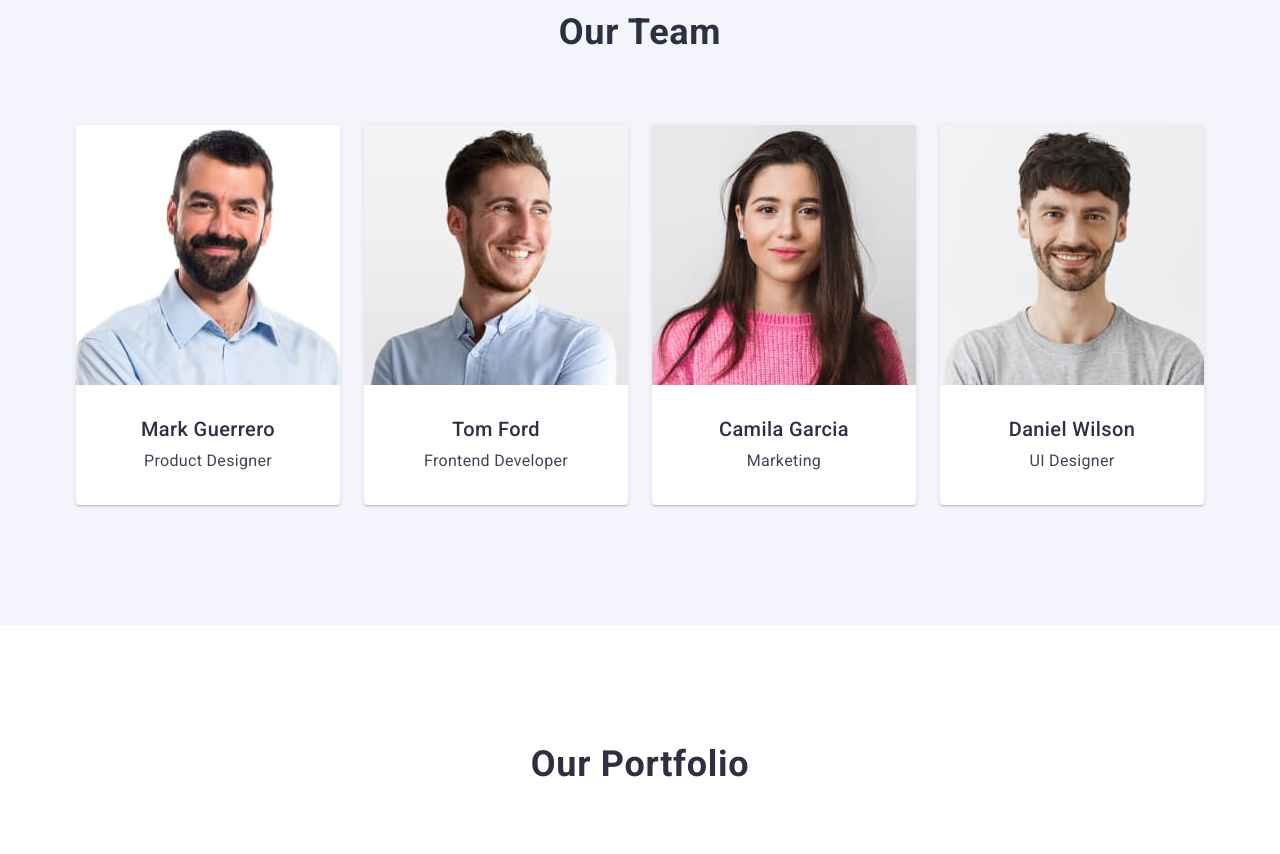
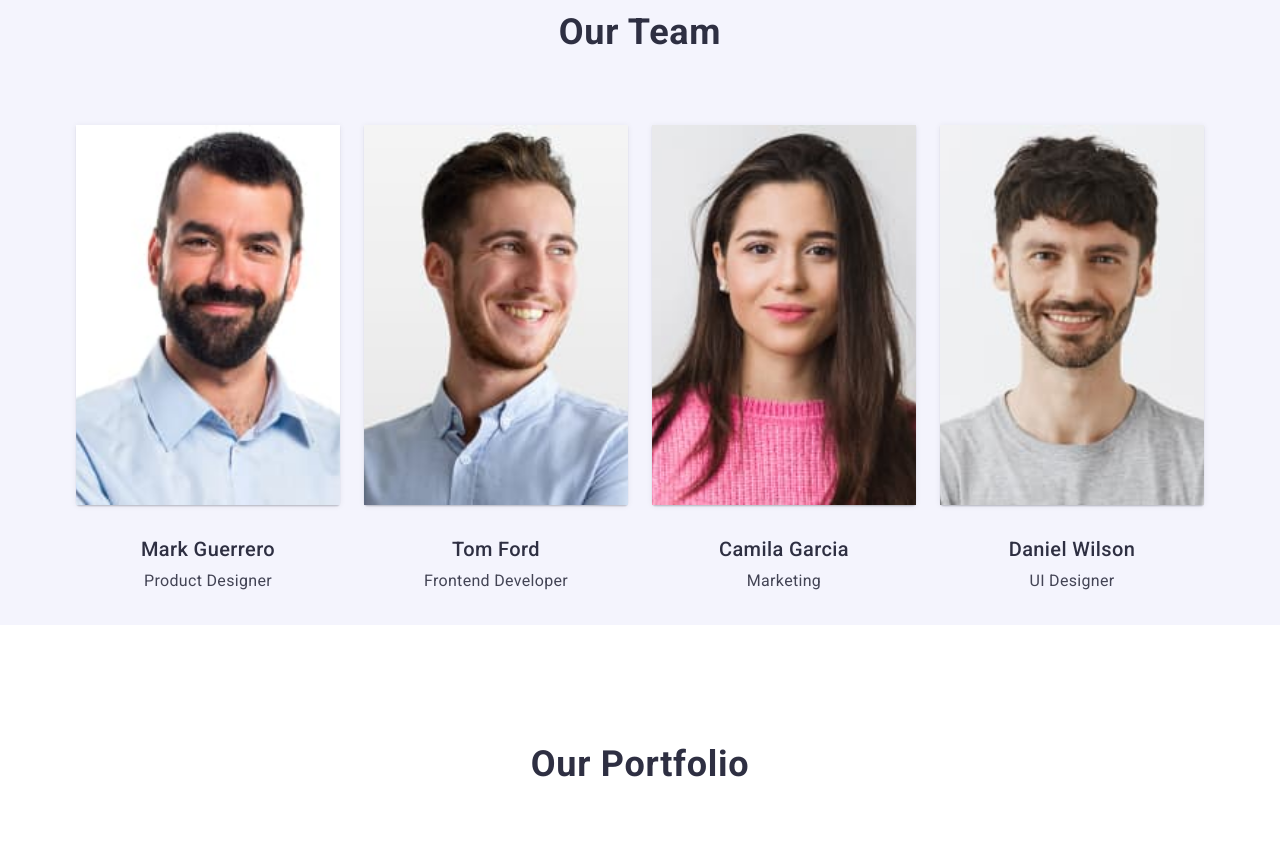
Before and after one commit to NataliaIvasiv/goit-markup-hw-03, a plain HTML site: page index.html in a window 1280 px wide. Shown: the part 1180-2034 px from the top of the page. Drawn offline with nearby package versions, Linux system fonts and the light colour scheme.

Commit message:
correction1

```diff
--- a/index.html
+++ b/index.html
@@ -110,7 +110,7 @@
         <h2 class="our-team-title">Our Team</h2>
         <ul class="our-team-list">
           <li class="our-team-item">
-            <div class="our-team-card">
+            <!-- <div class="our-team-card"> -->
               <img
               src="./images/photo-mark-guerrero.jpg"
               width="264"
@@ -122,11 +122,11 @@
 
             <p class="team-text">Product Designer</p>
           </div>
-            </div>
+            <!-- </div> -->
 
           </li>
           <li class="our-team-item">
-            <div class="our-team-card">
+            <!-- <div class="our-team-card"> -->
             <img
               src="./images/photo-tom-ford.jpg"
               width="264"
@@ -138,10 +138,10 @@
 
             <p class="team-text">Frontend Developer</p>
           </div>
-        </div>
+        <!-- </div> -->
           </li>
           <li class="our-team-item">
-            <div class="our-team-card">
+            <!-- <div class="our-team-card"> -->
             <img
               src="./images/photo-camila-garsia.jpg"
               width="264"
@@ -152,10 +152,10 @@
             <h3 class="team-name">Camila Garcia</h3>
             <p class="team-text">Marketing</p>
           </div>
-        </div>
+        <!-- </div> -->
           </li>
           <li class="our-team-item">
-            <div class="our-team-card">
+            <!-- <div class="our-team-card"> -->
             <img
               src="./images/photo-daniel-wilson.jpg"
               width="264"
@@ -166,7 +166,7 @@
             <h3 class="team-name">Daniel Wilson</h3>
             <p class="team-text">UI Designer</p>
           </div>
-        </div>
+        <!-- </div> -->
           </li>
         </ul>
       </div>
```
